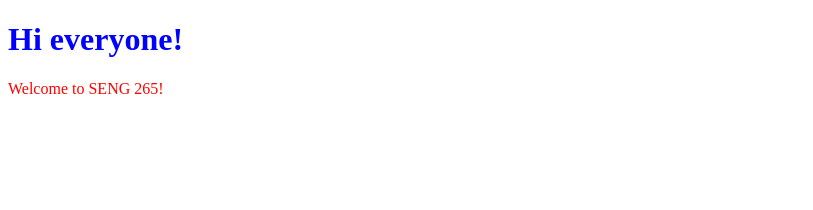
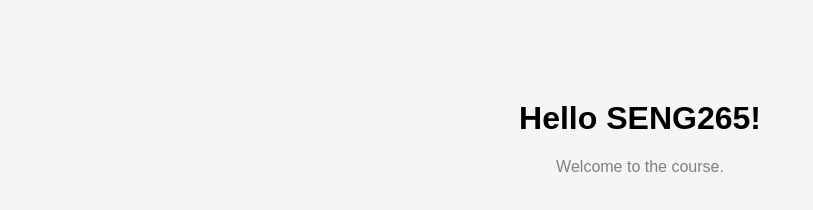
Before and after one commit to lfrivera/seng265-lecture-test, a plain HTML site: page original-files/index.html in a window 1280 px wide. Shown: the whole page, without its empty margins (0-813 px from the left). Drawn offline with Linux system fonts and the light colour scheme.

Commit message:
Adjusted the initial files.

```diff
--- a/original-files/index.html
+++ b/original-files/index.html
@@ -1,13 +1,18 @@
+<!-- index.html -->
+
 <!DOCTYPE html>
-<html>
+<html lang="en">
 <head>
-<link rel="stylesheet" href="styles.css">
-<title>SENG 265</title>
+    <meta charset="UTF-8">
+    <meta name="viewport" content="width=device-width, initial-scale=1.0">
+    <title>SENG265</title>
+    <link rel="stylesheet" href="styles.css">
 </head>
+
 <body>
-
-<h1>Hi everyone!</h1>
-<p>Welcome to SENG 265!</p>
-
+    <div class="container">
+        <h1>Hello SENG265!</h1>
+        <p>Welcome to the course.</p>
+    </div>
 </body>
-</html>
+</html
--- a/original-files/styles.css
+++ b/original-files/styles.css
@@ -1,9 +1,20 @@
+/* styles.css */
+
 body {
-  background-color: white;
+    margin: 0;
+    font-family: Arial, sans-serif;
+    background-color: whitesmoke;
+}
+
+.container {
+    text-align: center;
+    margin-top: 100px;
+
 }
 h1 {
-  color: blue;
+    color: black;
 }
+
 p {
-  color: red;
+    color: grey;
 }
--- a/styles.css
+++ b/styles.css
@@ -1,9 +1,20 @@
+/* styles.css */
+
 body {
-  background-color: white;
+    margin: 0;
+    font-family: Arial, sans-serif;
+    background-color: whitesmoke;
+}
+
+.container {
+    text-align: center;
+    margin-top: 100px;
+
 }
 h1 {
-  color: blue;
+    color: black;
 }
+
 p {
-  color: red;
+    color: grey;
 }
```
